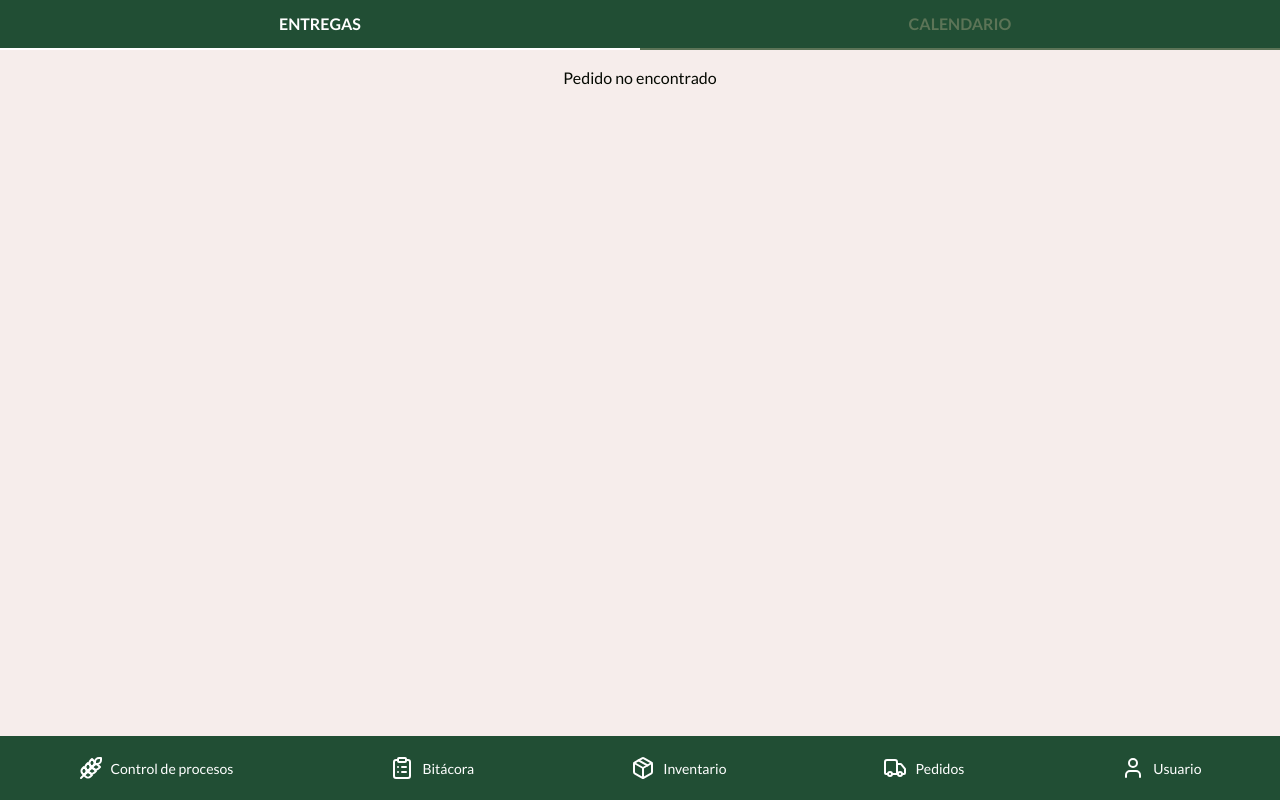
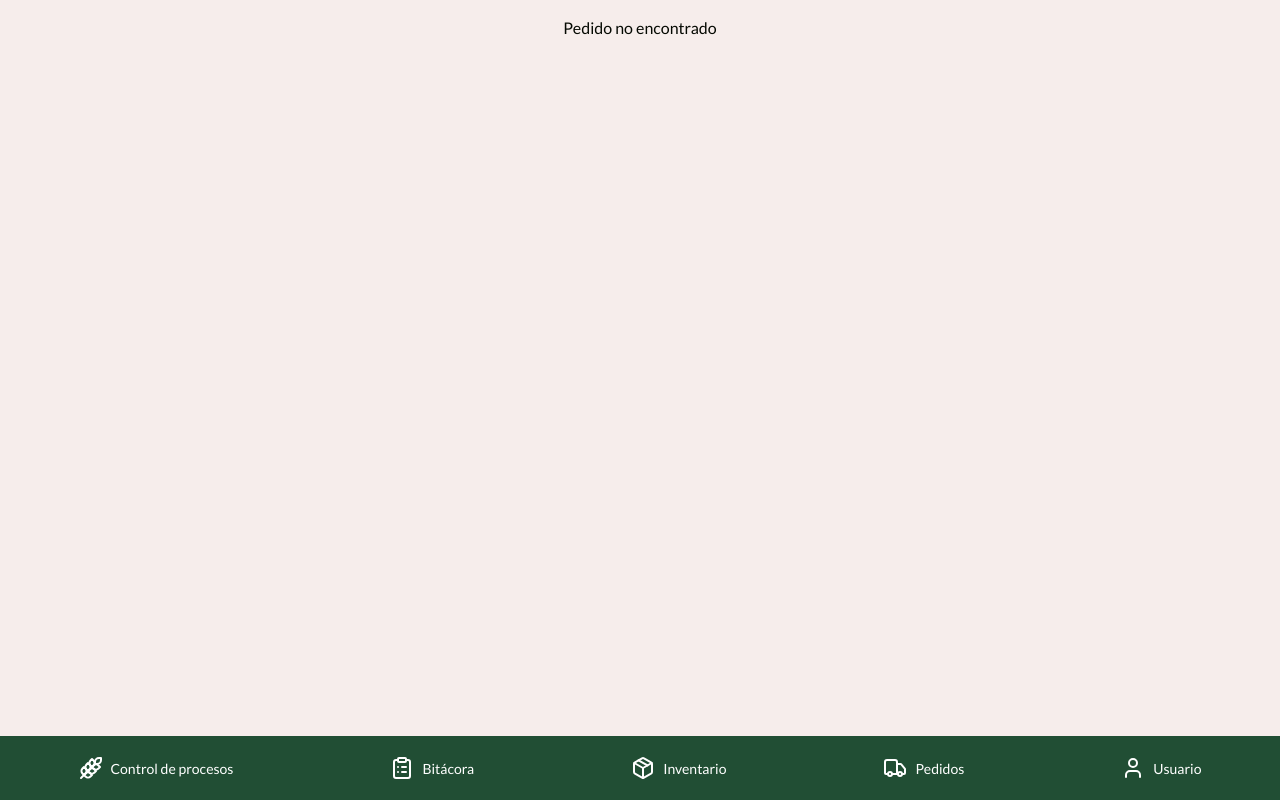
Before and after one commit to UTDallasEPICS/xuchil, a Next.js app: page /orders/deliveries/1 in a window 1280 px wide. Built offline with nearby package versions, Linux system fonts and the light colour scheme.

Commit message:
The HeaderNavigator is now hidden for this screen.

```diff
--- a/src/app/orders/layout.tsx
+++ b/src/app/orders/layout.tsx
@@ -1,15 +1,23 @@
+"use client";
+
+import { ReactNode } from "react";
+import { useParams } from "next/navigation";
 import HeaderNavigator from "@/components/HeaderNavigator";
 import styles from "./OrdersLayout.module.css";
 
 const tabs = [
-  { label: 'ENTREGAS', href: '/orders/deliveries' },
-  { label: 'CALENDARIO', href: '/orders/calendar' },
+  { label: "ENTREGAS", href: "/orders/deliveries" },
+  { label: "CALENDARIO", href: "/orders/calendar" },
 ];
 
-export default function OrdersLayout({ children }: { children: React.ReactNode }) {
+export default function OrdersLayout({ children }: { children: ReactNode }) {
+  const { orderId } = useParams<{ orderId?: string }>();
+
+  const showHeader = orderId === undefined;
+
   return (
     <section className={styles.OrdersLayout}>
-      <HeaderNavigator tabs={tabs} />
+      {showHeader && <HeaderNavigator tabs={tabs} />}
       <main className="page">{children}</main>
     </section>
   );
```
